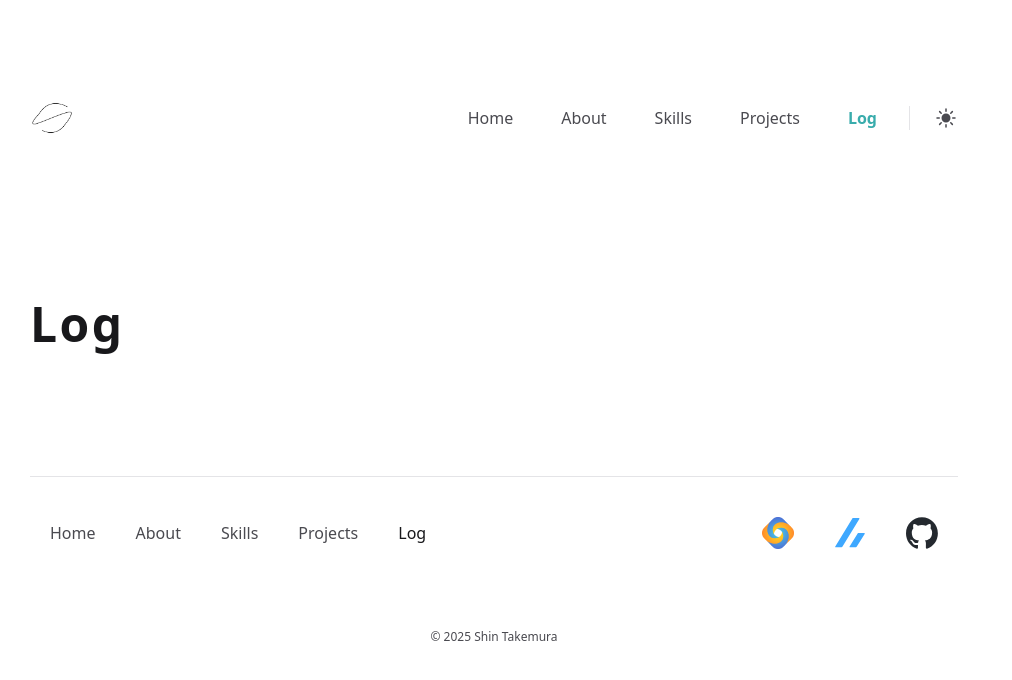
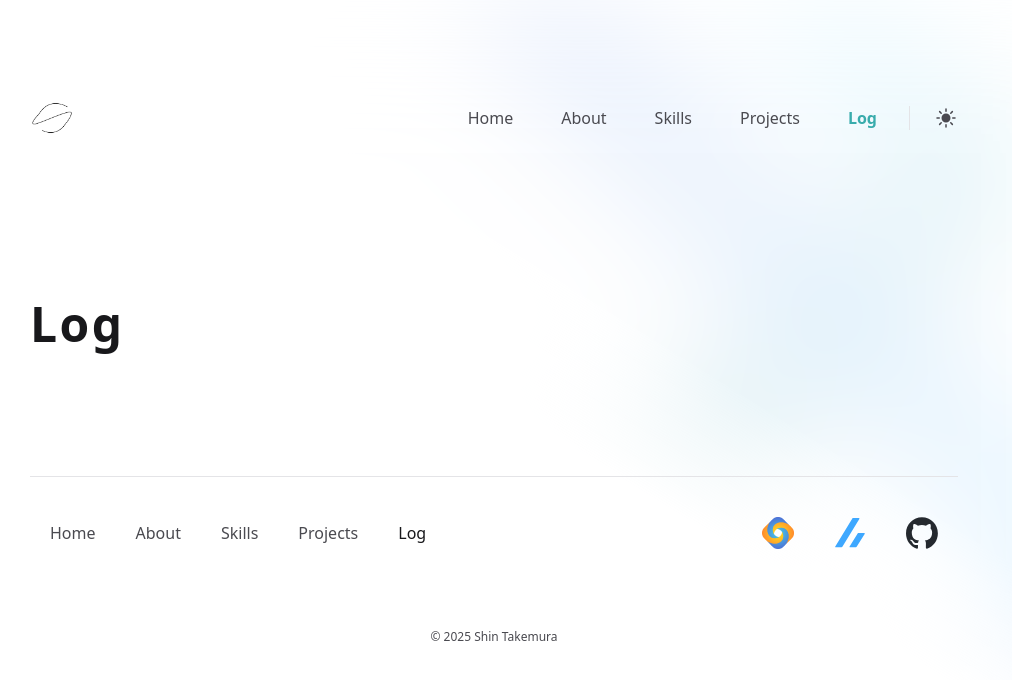
Before and after one commit to shikano35/portfolio-2024, a Next.js app: page /log in a window 1280 px wide. Shown: the top 680 px of the page, without its empty margins (146-1158 px from the left). Built offline with nearby package versions, Linux system fonts and the light colour scheme.

Commit message:
feat: Add Pattern Component

```diff
--- a/src/layouts/index.tsx
+++ b/src/layouts/index.tsx
@@ -1,11 +1,13 @@
 import { Providers } from "@/layouts/Provider";
 import { Footer } from "@/layouts/Footer";
 import { Header } from "@/layouts/Header";
+import { Pattern } from "@/components/Pattern";
 
 export function Layout({ children }: { children: React.ReactNode }) {
   return (
     <Providers>
       <Header />
+      <Pattern />
       <main className="flex-auto overflow-hidden">{children}</main>
       <Footer />
     </Providers>
```
